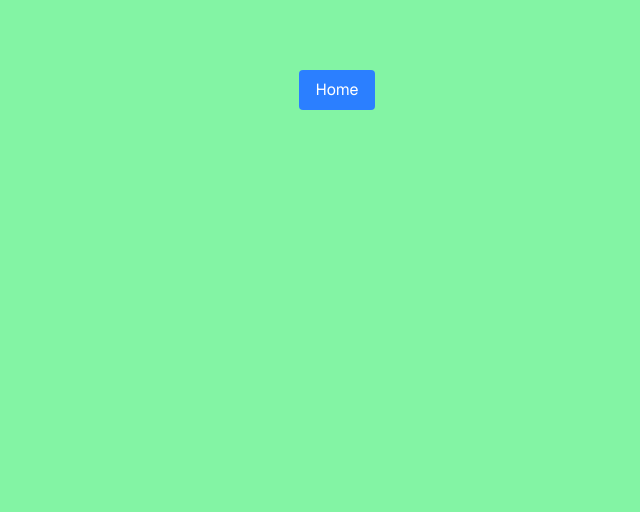
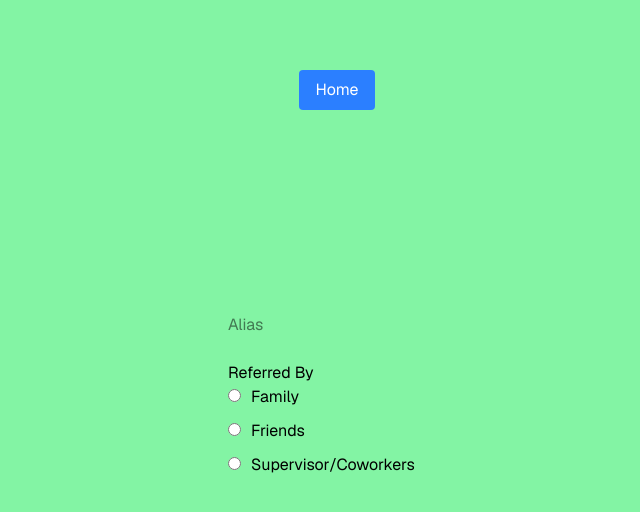
Before and after one commit to Fluxx7/climateaction, a Next.js app in the folder webapp/climate-action-app/: page /survey in a window 1280 px wide. Shown: the top 512 px of the page, without its empty margins (303-943 px from the left). Built offline with nearby package versions, Linux system fonts and the light colour scheme.

Commit message:
Update globals.css for fieldset label and fieldset input to format the form and add first two questions of form

```diff
--- a/webapp/climate-action-app/src/app/globals.css
+++ b/webapp/climate-action-app/src/app/globals.css
@@ -34,3 +34,12 @@ body {
 .calc-btn {
   @apply px-4 py-2 bg-button-primary text-white rounded hover:bg-button-primary-hover;
 }
+
+fieldset label {
+  display: block;
+  margin-bottom: 10px;
+}
+
+fieldset input[type="checkbox"], fieldset input[type="radio"] {
+  margin-right: 10px; /* Add space between the checkbox/radio and the text */
+}
--- a/webapp/climate-action-app/src/app/survey/page.tsx
+++ b/webapp/climate-action-app/src/app/survey/page.tsx
@@ -138,6 +138,10 @@ export default function Home() {
         setFormData((prev) => ({ ...prev, airTravelToGiveUp: updated }));
     };
 
+    // Multi-select mutual exclusivity logic for willingToChange
+    const isNotOpenSelected = formData.willingToEngageWith.includes("notOpen");
+    const isAnyOtherEngageSelected = formData.willingToEngageWith.some(val => val !== "notOpen");
+
     return (
         <div className="grid grid-rows-[20px_1fr_20px] items-center justify-items-center min-h-screen p-8 pb-20 gap-16 sm:p-20 font-[family-name:var(--font-geist-sans)]">
 
@@ -145,7 +149,34 @@ export default function Home() {
                 <button className="calc-btn">Home</button>
             </Link>
             <main>
+                <form className="space-y-6">
+                    {/* Alias Input */}
+                    <input
+                        type="text"
+                        name="alias"
+                        placeholder="Alias"
+                        value={formData.alias}
+                        onChange={handleChange}
+                        className="input-field"
+                    />
 
+                    {/* Referred By */}
+                    <fieldset>
+                        <legend>Referred By</legend>
+                        {referredByOptions.map(option => (
+                            <label key={option.value}>
+                                <input
+                                    type="radio"
+                                    name="referredBy"
+                                    value={option.value}
+                                    checked={formData.referredBy === option.value}
+                                    onChange={handleChange}
+                                />
+                                {option.label}
+                            </label>
+                        ))}
+                    </fieldset>
+                </form>
             </main>
         </div>
     );
```
